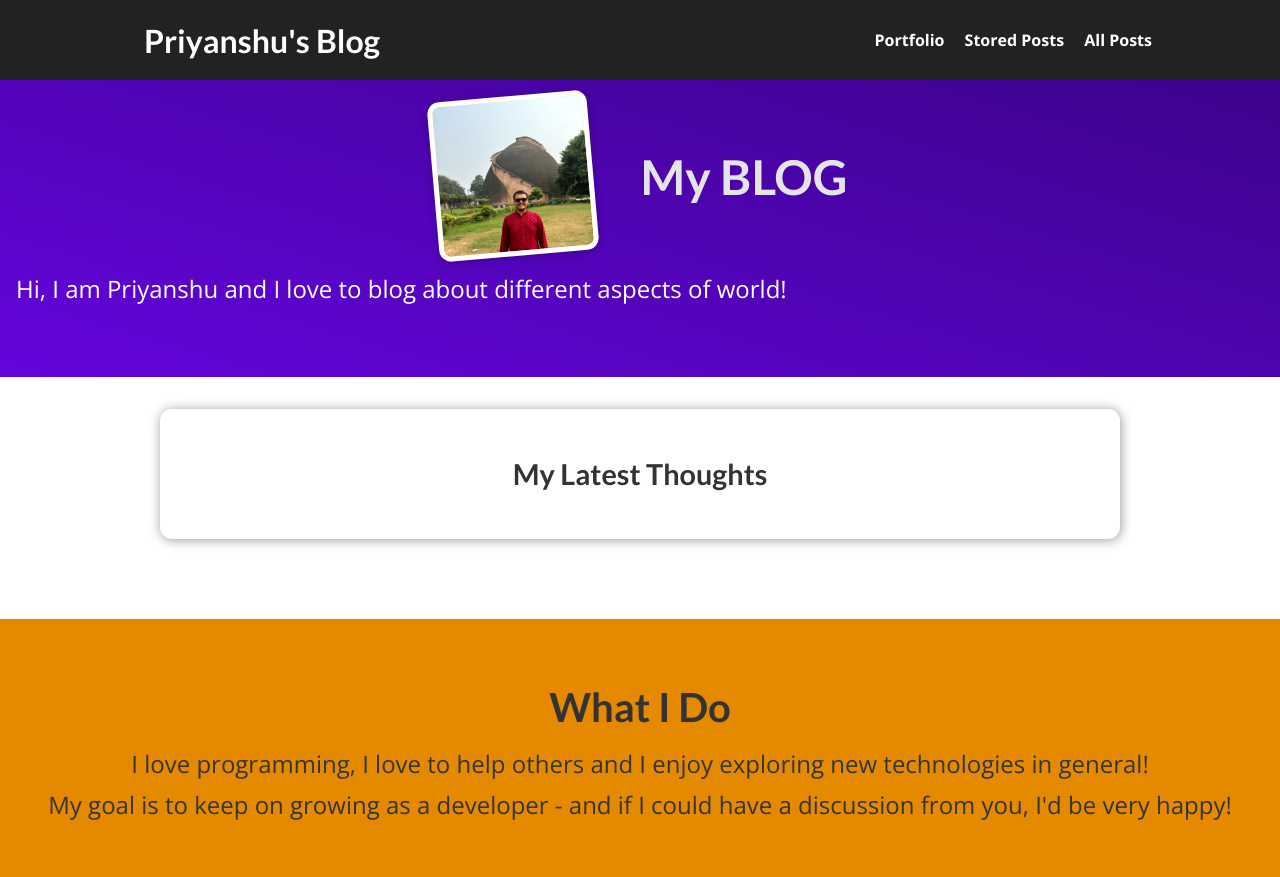
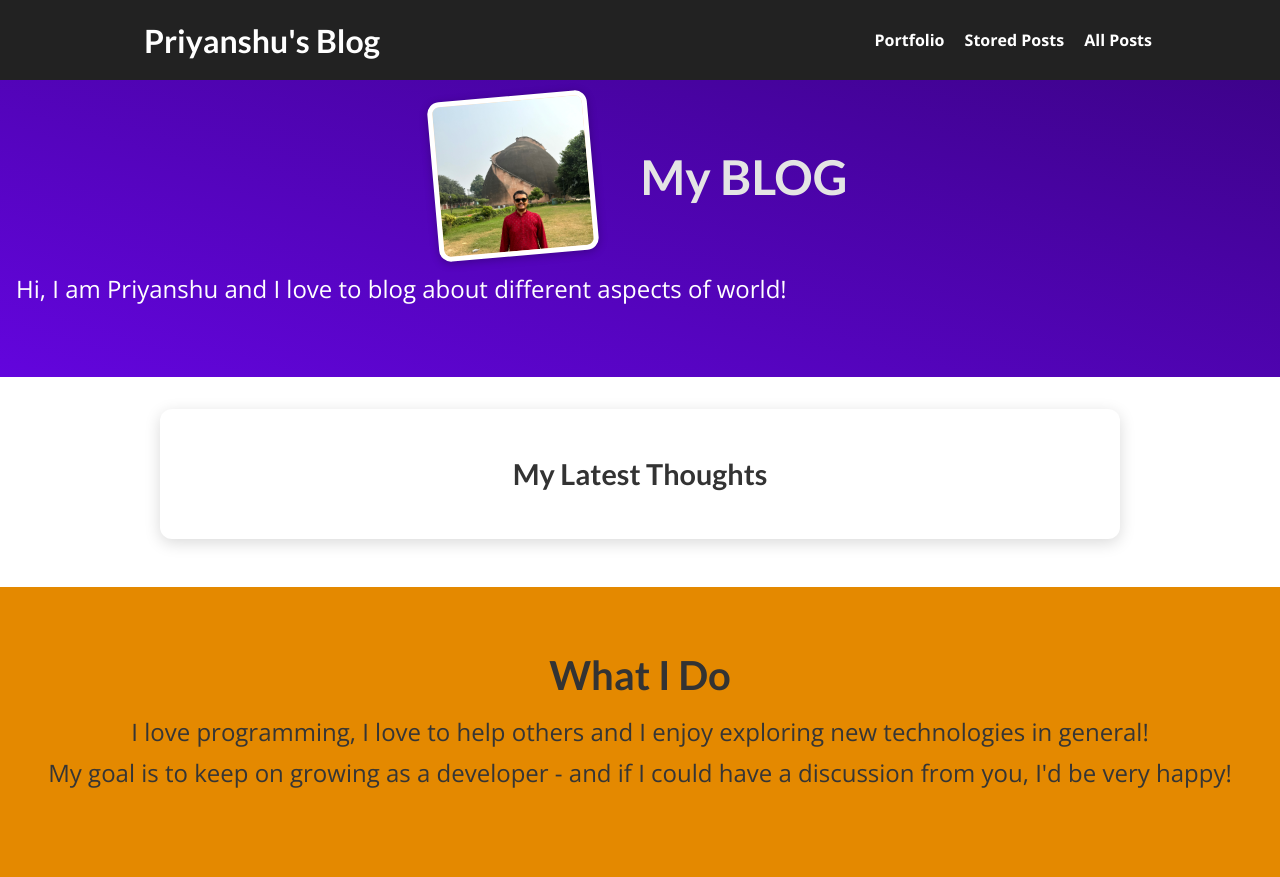
Before and after one commit to ps1711/MY_SITE, a Django app: page / in a window 1280 px wide. After the commit the page ends 788 px from the top, so only its background shows below. Run offline with Django 3.2, Linux system fonts and the light colour scheme; data that the repository does not hold is empty.

Commit message:
Update index.css

```diff
--- a/blog/static/blog/index.css
+++ b/blog/static/blog/index.css
@@ -39,21 +39,23 @@
   margin-top: 1rem;
 }
 
-/* Latest posts section */
+/* Latest Posts Section */
 #latest-posts {
   background-color: white;
   padding: 2rem;
   border-radius: 12px;
   max-width: 90%;
   margin: 2rem auto;
-  box-shadow: 1px 1px 12px rgba(0, 0, 0, 0.4);
+  box-shadow: 0 4px 16px rgba(0, 0, 0, 0.15);
   position: relative;
   top: 0;
+  z-index: 1;
+  text-align: center;
 }
 
 #latest-posts h2 {
-  text-align: center;
   font-size: 1.8rem;
+  margin-bottom: 1rem;
 }
 
 #latest-posts ul {
@@ -76,7 +78,7 @@
   text-align: center;
   padding: 3rem 1rem;
   background-color: #e48900;
-  margin-top: 5rem;
+  margin-top: 3rem;
 }
 
 #about h2 {
@@ -90,19 +92,18 @@
   margin: 0.5rem 0;
 }
 
-/* Larger screens */
+/* Larger Screens */
 @media (min-width: 768px) {
   #welcome header {
     flex-direction: row;
     align-items: center;
+    justify-content: center;
     text-align: left;
-    justify-content: center;
   }
 
   #welcome h2 {
     font-size: 3rem;
     margin-left: 2rem;
-    text-align: left;
   }
 
   #welcome img {
```
